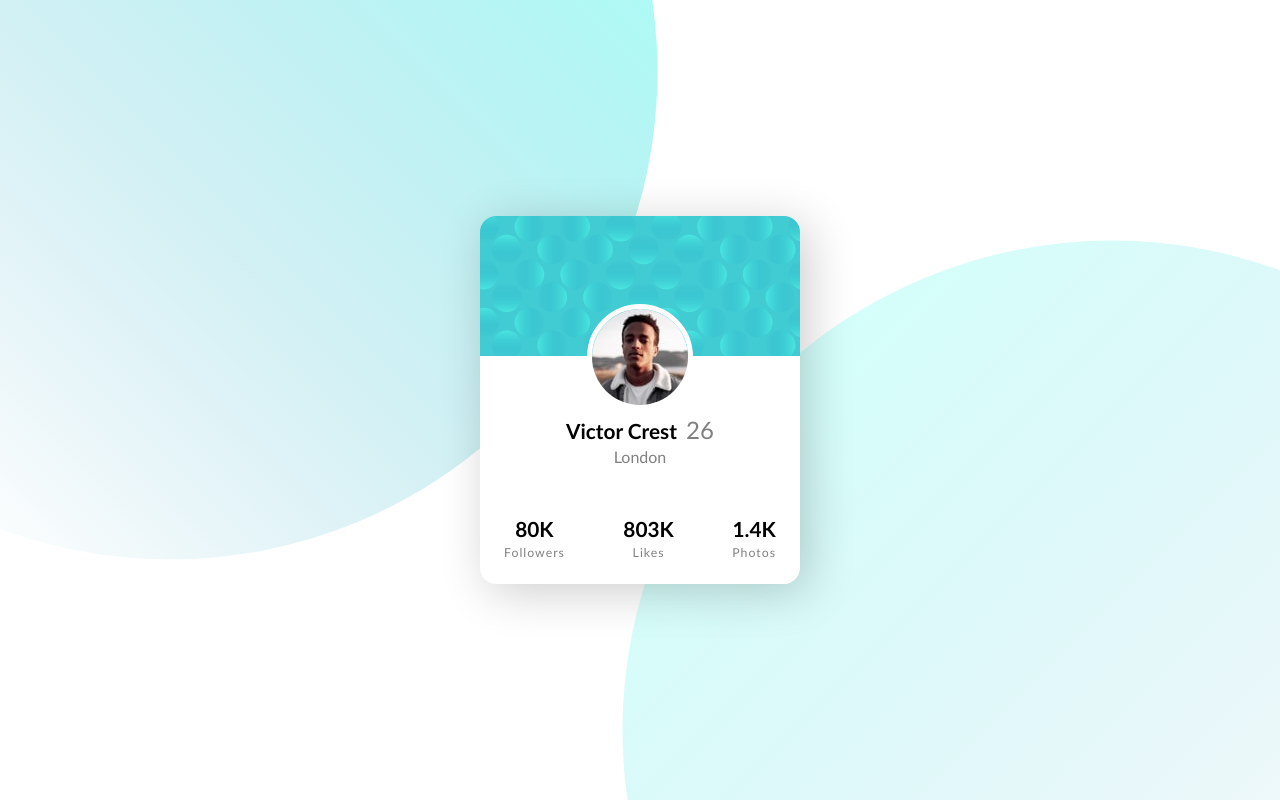
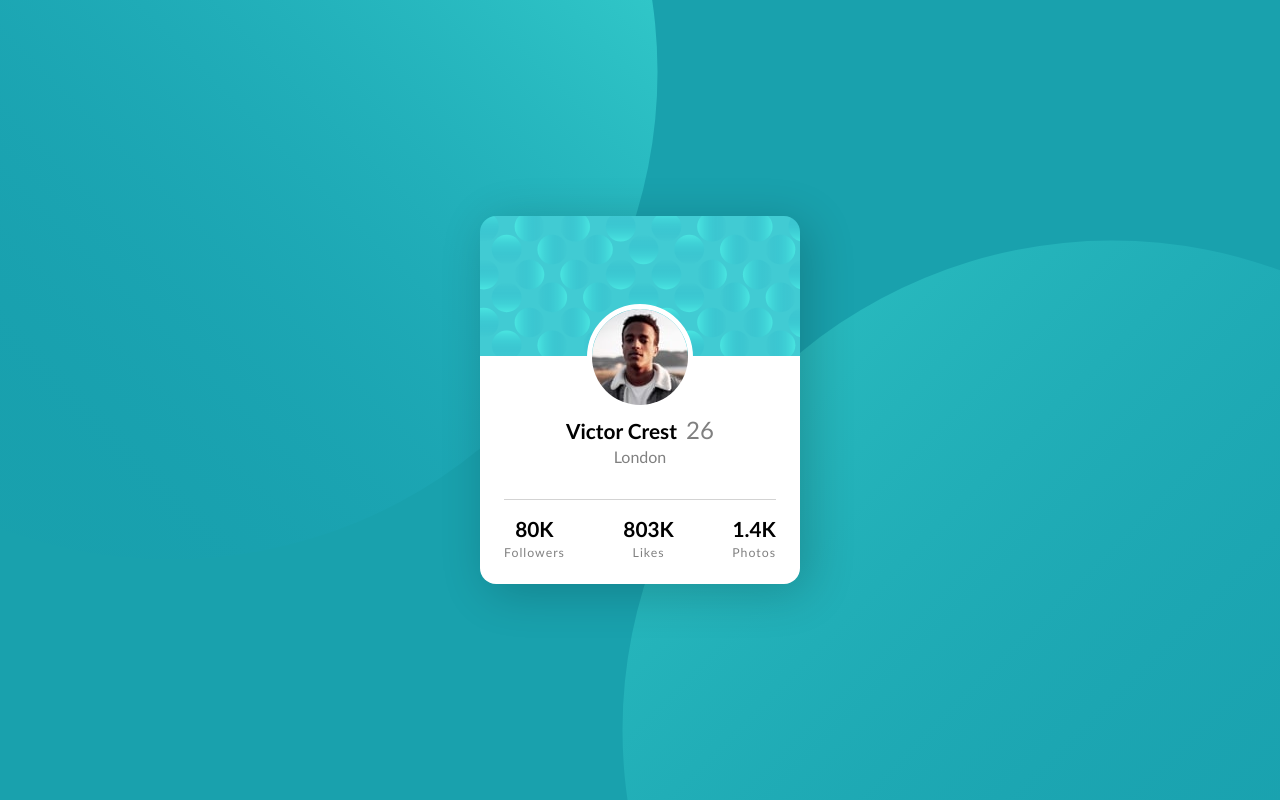
Before and after one commit to Itachidorri/profile-card-component, a plain HTML site: page index.html in a window 1280 px wide. Drawn offline with Linux system fonts and the light colour scheme.

Commit message:
Added background color and some finishing details.

```diff
--- a/css/index.css
+++ b/css/index.css
@@ -43,6 +43,7 @@ body{
     bottom 15rem left -20rem,
     top 15rem right -20rem;
   background-repeat: no-repeat;
+  background-color: rgba(25,161,173,1);
 }
 
 .card-container{
@@ -106,6 +107,8 @@ body{
 
 .persona-info-horizontal{
   justify-content: space-between;
+  border-top: 1px solid lightgrey;
+  padding: 1rem 0 0 0 ;
 }
 
 h1, p{
```
